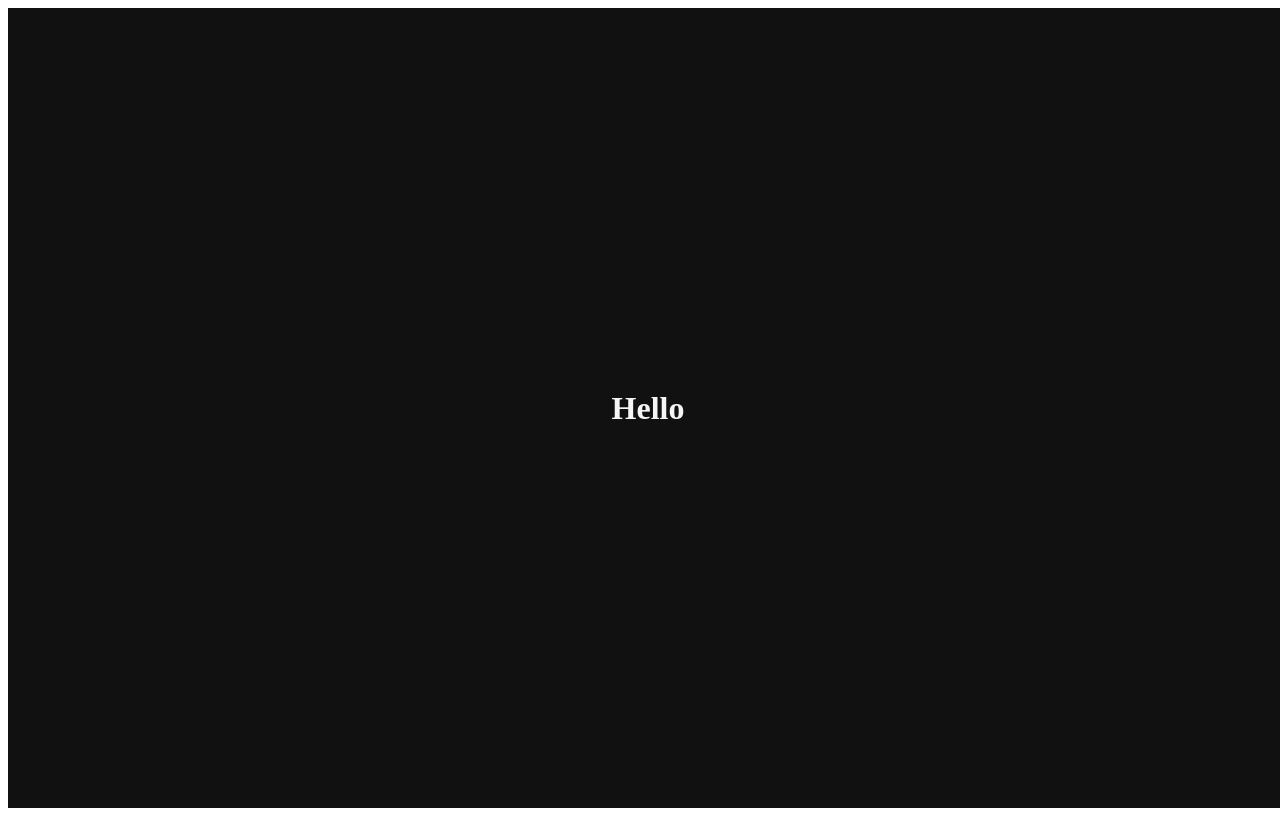
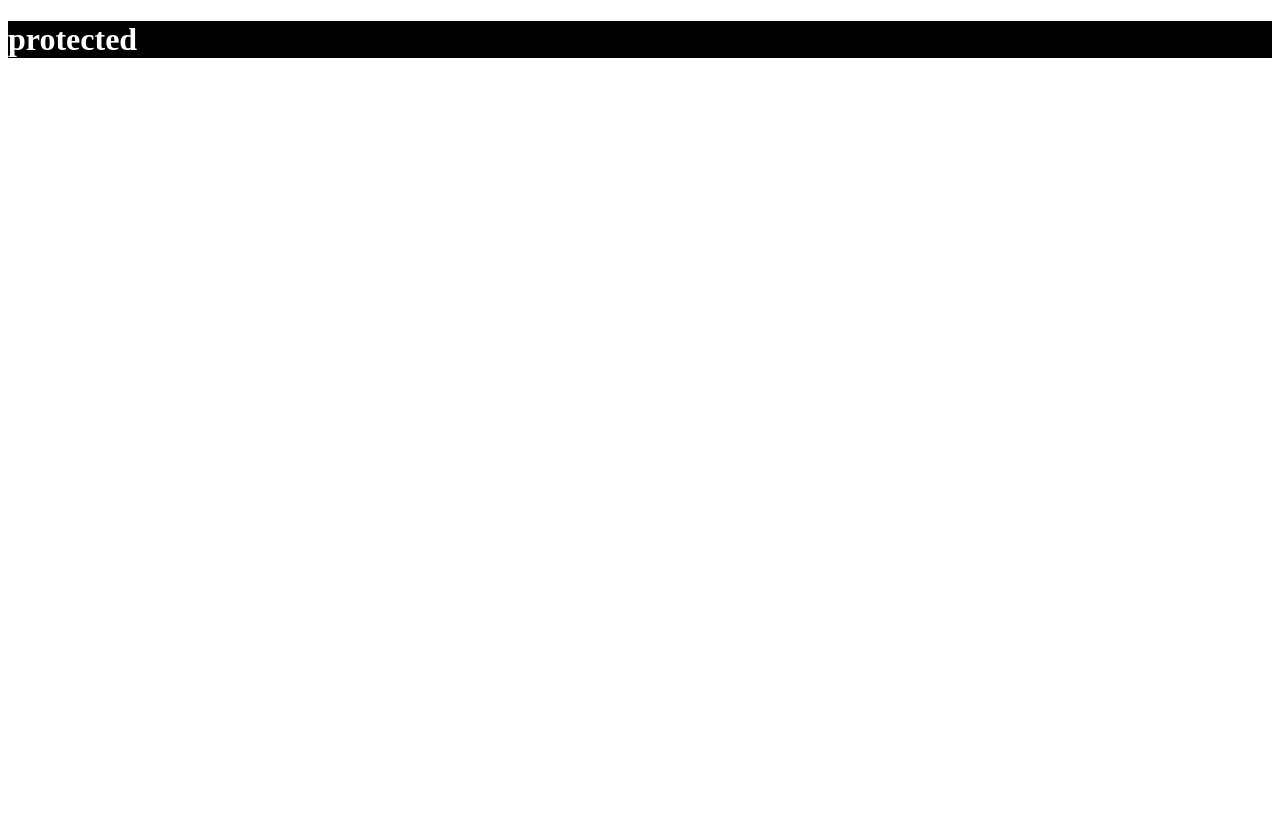
Before and after one commit to DdooBuggy/react_master_course, a React (Create React App) app: page / in a window 1280 px wide. Built offline with nearby package versions, Linux system fonts and the light colour scheme.

Commit message:
~#3.7 typescript

```diff
--- a/src/App.tsx
+++ b/src/App.tsx
@@ -1,22 +1,17 @@
 import styled from "styled-components";
 
-const Title = styled.h1`
+const Container = styled.div`
+  background-color: ${(props) => props.theme.bgColor};
+`;
+const H1 = styled.h1`
   color: ${(props) => props.theme.textColor};
-`;
-const Wrapper = styled.div`
-  display: flex;
-  height: 100vh;
-  width: 100vw;
-  justify-content: center;
-  align-items: center;
-  background-color: ${(props) => props.theme.backgroundColor};
 `;
 
 function App() {
   return (
-    <Wrapper>
-      <Title>Hello</Title>
-    </Wrapper>
+    <Container>
+      <H1>protected</H1>
+    </Container>
   );
 }
 
--- a/src/index.tsx
+++ b/src/index.tsx
@@ -1,16 +1,8 @@
 import React from "react";
 import ReactDOM from "react-dom/client";
+import App from "./App";
 import { ThemeProvider } from "styled-components";
-import App from "./App";
-
-const darkTheme = {
-  textColor: "whitesmoke",
-  backgroundColor: "#111",
-};
-const lightTheme = {
-  textColor: "#111",
-  backgroundColor: "whitesmoke",
-};
+import { darkTheme, lightTheme } from "./theme";
 
 const root = ReactDOM.createRoot(
   document.getElementById("root") as HTMLElement
--- /dev/null
+++ b/src/theme.ts
@@ -0,0 +1,13 @@
+import { DefaultTheme } from "styled-components";
+
+export const lightTheme: DefaultTheme = {
+  bgColor: "white",
+  textColor: "black",
+  btnColor: "tomato",
+};
+
+export const darkTheme: DefaultTheme = {
+  bgColor: "black",
+  textColor: "white",
+  btnColor: "teal",
+};
```
Also changed, not shown: src/styled.d.ts (added, +11 -0 lines).
